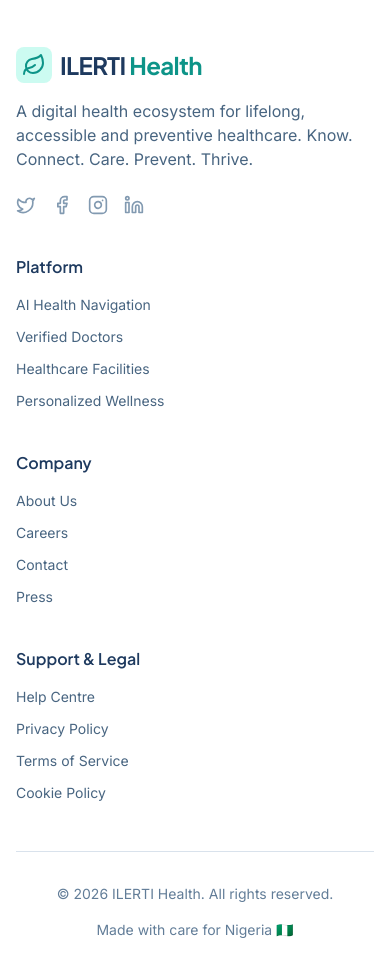
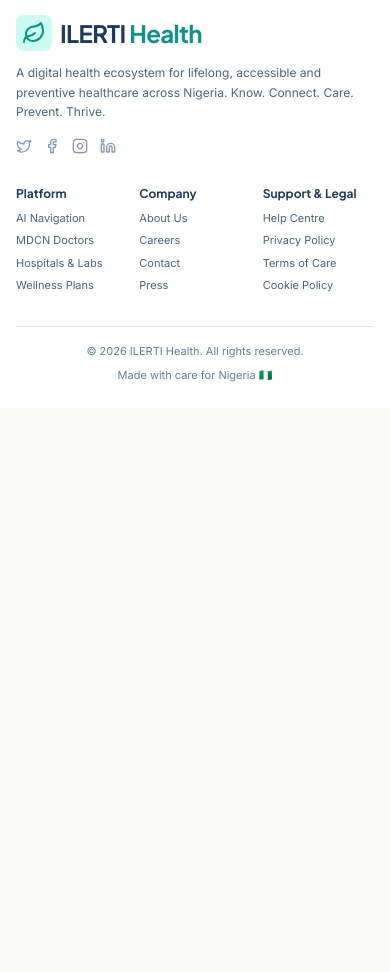
Before and after one commit to luhmmy/ilerti-health, a Next.js app in the folder apps/web/: page / in a window 390 px wide. Shown: the part 2040-3012 px from the top of the page. After the commit the page ends 2448 px from the top, so only its background shows below. Built offline with nearby package versions, Linux system fonts and the light colour scheme; no server answers.

Commit message:
feat: align mobile footer into 3 parallel vertical columns (Platform, Company, Support) side-by-side with compact typography

```diff
--- a/apps/web/src/components/layout/Footer.tsx
+++ b/apps/web/src/components/layout/Footer.tsx
@@ -14,54 +14,71 @@
   const wellnessHref = isAuthenticated ? "/wellness" : "/signup";
 
   return (
-    <footer className="bg-white border-t border-navy-100 pt-16 pb-8">
-      <div className="container mx-auto px-4 md:px-6">
-        <div className="grid grid-cols-1 md:grid-cols-2 lg:grid-cols-5 gap-10 mb-12">
-          <div className="lg:col-span-2">
-            <BrandLogo size="md" className="mb-4" />
-            <p className="text-navy-600 mb-6 max-w-sm">
-              A digital health ecosystem for lifelong, accessible and preventive healthcare. Know. Connect. Care. Prevent. Thrive.
+    <footer className="bg-white border-t border-navy-100 pt-8 pb-6 sm:pt-12 sm:pb-8">
+      <div className="container mx-auto px-4 md:px-6 max-w-6xl">
+        <div className="flex flex-col lg:flex-row lg:justify-between gap-8 mb-8">
+
+          {/* Brand & Mission Statement */}
+          <div className="lg:max-w-sm">
+            <BrandLogo size="md" className="mb-3" />
+            <p className="text-navy-600 text-xs sm:text-sm mb-4 leading-relaxed">
+              A digital health ecosystem for lifelong, accessible and preventive healthcare across Nigeria. Know. Connect. Care. Prevent. Thrive.
             </p>
-            <div className="flex items-center gap-4 text-navy-400">
-              <a href="https://x.com" target="_blank" rel="noopener noreferrer" className="hover:text-primary-600 transition-colors" title="Twitter / X"><Twitter className="h-5 w-5" /></a>
-              <a href="https://facebook.com" target="_blank" rel="noopener noreferrer" className="hover:text-primary-600 transition-colors" title="Facebook"><Facebook className="h-5 w-5" /></a>
-              <a href="https://instagram.com" target="_blank" rel="noopener noreferrer" className="hover:text-primary-600 transition-colors" title="Instagram"><Instagram className="h-5 w-5" /></a>
-              <a href="https://linkedin.com" target="_blank" rel="noopener noreferrer" className="hover:text-primary-600 transition-colors" title="LinkedIn"><Linkedin className="h-5 w-5" /></a>
+            <div className="flex items-center gap-3 text-navy-400">
+              <a href="https://x.com" target="_blank" rel="noopener noreferrer" className="hover:text-primary-600 transition-colors" title="Twitter / X"><Twitter className="h-4 w-4" /></a>
+              <a href="https://facebook.com" target="_blank" rel="noopener noreferrer" className="hover:text-primary-600 transition-colors" title="Facebook"><Facebook className="h-4 w-4" /></a>
+              <a href="https://instagram.com" target="_blank" rel="noopener noreferrer" className="hover:text-primary-600 transition-colors" title="Instagram"><Instagram className="h-4 w-4" /></a>
+              <a href="https://linkedin.com" target="_blank" rel="noopener noreferrer" className="hover:text-primary-600 transition-colors" title="LinkedIn"><Linkedin className="h-4 w-4" /></a>
             </div>
           </div>
 
+          {/* 3 Columns Side-by-Side on Mobile (Platform, Company, Support) */}
+          <div className="grid grid-cols-3 gap-3 sm:gap-8 flex-1 lg:max-w-2xl">
+
+            {/* Column 1: Platform */}
             <div>
-            <h4 className="font-heading font-semibold text-navy-900 mb-4">Platform</h4>
-            <ul className="space-y-3 text-sm text-navy-600">
-              <li><Link href={aiHref} className="hover:text-primary-600 transition-colors">AI Health Navigation</Link></li>
-              <li><Link href={doctorsHref} className="hover:text-primary-600 transition-colors">Verified Doctors</Link></li>
-              <li><Link href={facilitiesHref} className="hover:text-primary-600 transition-colors">Healthcare Facilities</Link></li>
-              <li><Link href={wellnessHref} className="hover:text-primary-600 transition-colors">Personalized Wellness</Link></li>
+              <h4 className="font-heading font-bold text-xs sm:text-sm text-navy-900 mb-2 sm:mb-3">
+                Platform
+              </h4>
+              <ul className="space-y-1.5 sm:space-y-2.5 text-[11px] sm:text-xs text-navy-600">
+                <li><Link href={aiHref} className="hover:text-primary-600 transition-colors block">AI Navigation</Link></li>
+                <li><Link href={doctorsHref} className="hover:text-primary-600 transition-colors block">MDCN Doctors</Link></li>
+                <li><Link href={facilitiesHref} className="hover:text-primary-600 transition-colors block">Hospitals &amp; Labs</Link></li>
+                <li><Link href={wellnessHref} className="hover:text-primary-600 transition-colors block">Wellness Plans</Link></li>
               </ul>
             </div>
 
+            {/* Column 2: Company */}
             <div>
-            <h4 className="font-heading font-semibold text-navy-900 mb-4">Company</h4>
-            <ul className="space-y-3 text-sm text-navy-600">
-              <li><Link href="/about" className="hover:text-primary-600 transition-colors">About Us</Link></li>
-              <li><Link href="/careers" className="hover:text-primary-600 transition-colors">Careers</Link></li>
-              <li><Link href="/contact" className="hover:text-primary-600 transition-colors">Contact</Link></li>
-              <li><Link href="/press" className="hover:text-primary-600 transition-colors">Press</Link></li>
+              <h4 className="font-heading font-bold text-xs sm:text-sm text-navy-900 mb-2 sm:mb-3">
+                Company
+              </h4>
+              <ul className="space-y-1.5 sm:space-y-2.5 text-[11px] sm:text-xs text-navy-600">
+                <li><Link href="/about" className="hover:text-primary-600 transition-colors block">About Us</Link></li>
+                <li><Link href="/careers" className="hover:text-primary-600 transition-colors block">Careers</Link></li>
+                <li><Link href="/contact" className="hover:text-primary-600 transition-colors block">Contact</Link></li>
+                <li><Link href="/press" className="hover:text-primary-600 transition-colors block">Press</Link></li>
               </ul>
             </div>
 
+            {/* Column 3: Support & Legal */}
             <div>
-            <h4 className="font-heading font-semibold text-navy-900 mb-4">Support & Legal</h4>
-            <ul className="space-y-3 text-sm text-navy-600">
-              <li><Link href="/help" className="hover:text-primary-600 transition-colors">Help Centre</Link></li>
-              <li><Link href="/privacy" className="hover:text-primary-600 transition-colors">Privacy Policy</Link></li>
-              <li><Link href="/terms" className="hover:text-primary-600 transition-colors">Terms of Service</Link></li>
-              <li><Link href="/cookies" className="hover:text-primary-600 transition-colors">Cookie Policy</Link></li>
+              <h4 className="font-heading font-bold text-xs sm:text-sm text-navy-900 mb-2 sm:mb-3">
+                Support &amp; Legal
+              </h4>
+              <ul className="space-y-1.5 sm:space-y-2.5 text-[11px] sm:text-xs text-navy-600">
+                <li><Link href="/help" className="hover:text-primary-600 transition-colors block">Help Centre</Link></li>
+                <li><Link href="/privacy" className="hover:text-primary-600 transition-colors block">Privacy Policy</Link></li>
+                <li><Link href="/terms" className="hover:text-primary-600 transition-colors block">Terms of Care</Link></li>
+                <li><Link href="/cookies" className="hover:text-primary-600 transition-colors block">Cookie Policy</Link></li>
               </ul>
+            </div>
+
           </div>
         </div>
 
-        <div className="pt-8 border-t border-navy-100 text-center text-sm text-navy-500 flex flex-col md:flex-row justify-between items-center gap-4">
+        {/* Bottom copyright & attribution */}
+        <div className="pt-4 border-t border-navy-100 text-center text-[11px] sm:text-xs text-navy-500 flex flex-col sm:flex-row justify-between items-center gap-2">
           <p>© 2026 ILERTI Health. All rights reserved.</p>
           <p>Made with care for Nigeria 🇳🇬</p>
         </div>
```
Lines whose indentation alone changed are shown as unchanged.
